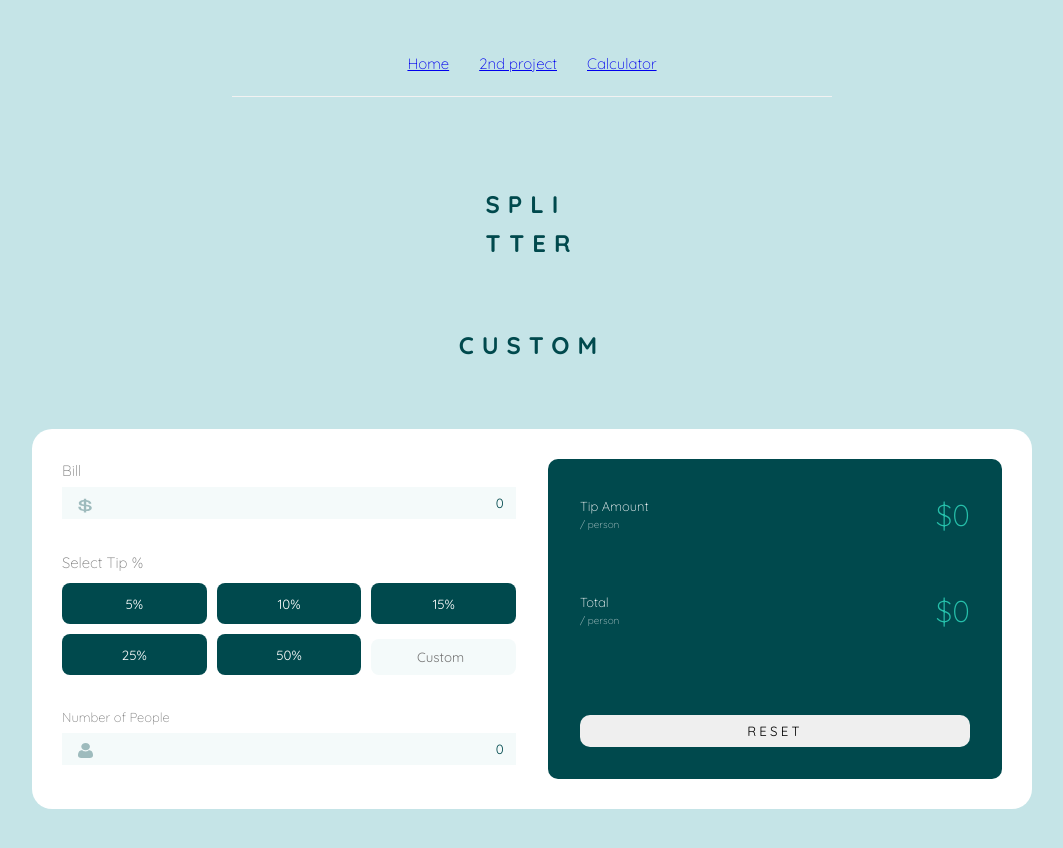
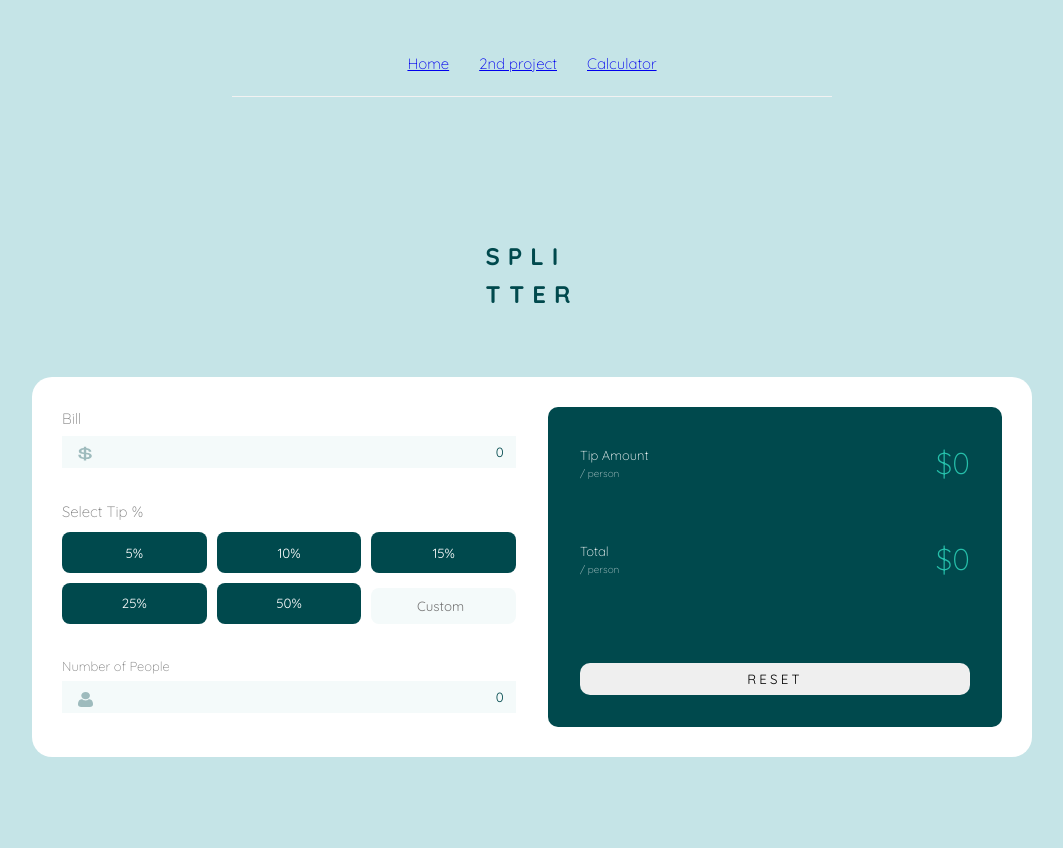
Before and after one commit to owdea/react-rework, a React (Vite) app: page /calculator in a window 1280 px wide. Shown: the top 848 px of the page, without its empty margins (108-1171 px from the left). Built offline with nearby package versions, Linux system fonts and the light colour scheme.

Commit message:
Working custom input

```diff
--- a/src/pages/Calculator.tsx
+++ b/src/pages/Calculator.tsx
@@ -25,12 +25,12 @@ const onPeopleChangeHandler = event => { //zajištění změny hodnoty numberOfP
 
 let tipPerPerson
 let totalPerPerson
-if(customInput !== "Custom"){
+if(customInput === "Custom"){
     tipPerPerson = Number(((bill / numberOfPeople) * percent).toFixed(2)) //výpočet samotného dýška na osobu
     totalPerPerson = Number(((bill/numberOfPeople) + tipPerPerson).toFixed(2)) //výpočet platby jednoho člověka (včetně dýška)
 } else {
-    tipPerPerson
-    totalPerPerson
+    tipPerPerson = Number(((bill / numberOfPeople) * parseInt(customInput) * 0.01).toFixed(2))
+    totalPerPerson = Number(((bill/numberOfPeople) + tipPerPerson).toFixed(2))
 }
 if (Number.isNaN(tipPerPerson)|| numberOfPeople === 0) {
     tipPerPerson = 0
@@ -57,7 +57,6 @@ const customTipChangeHandler = event => {
     return (
     <body>
     <h2>spli<span>tter</span></h2>
-    <h2>{customInput}</h2>
 
     <main>
 
```
